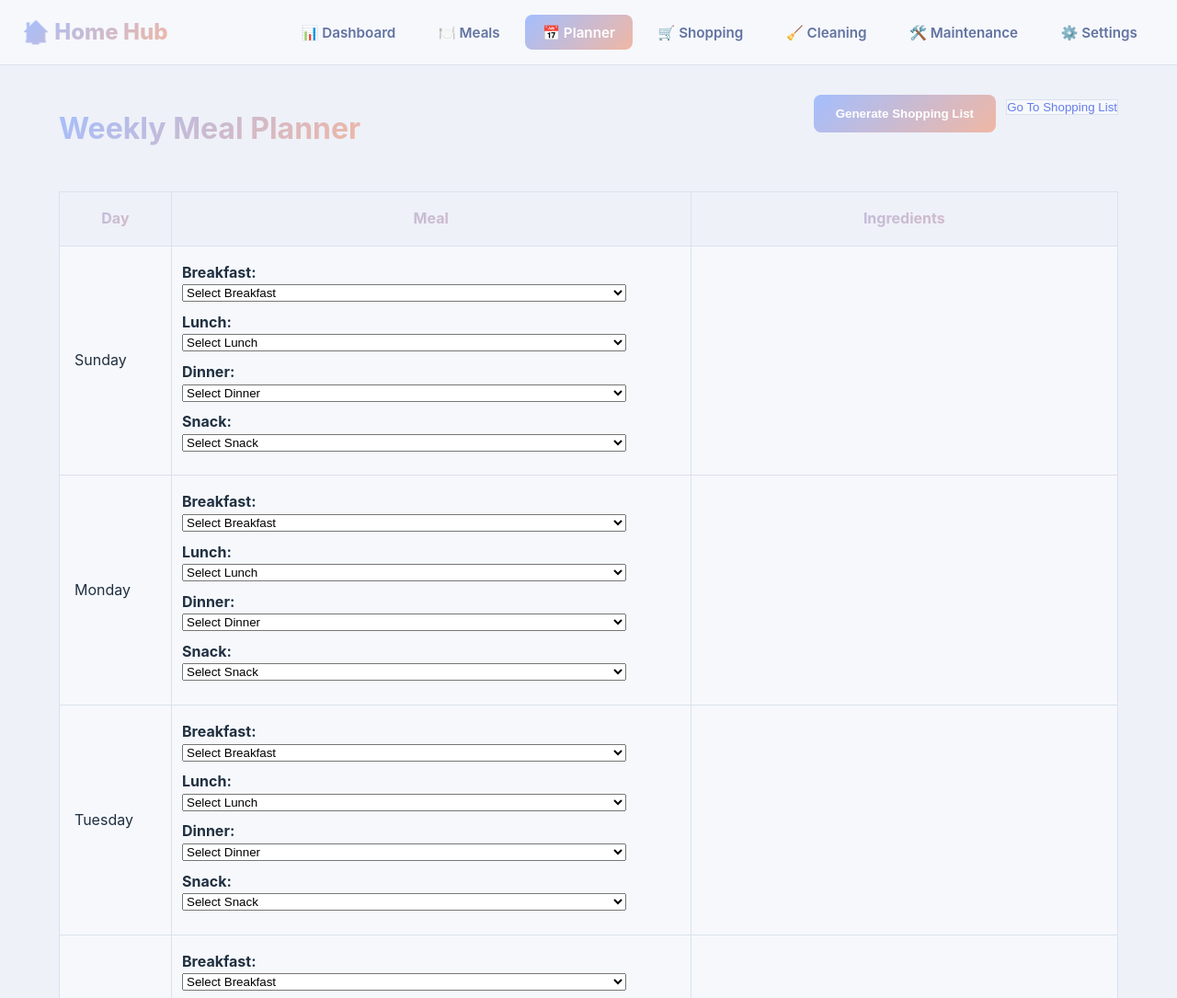
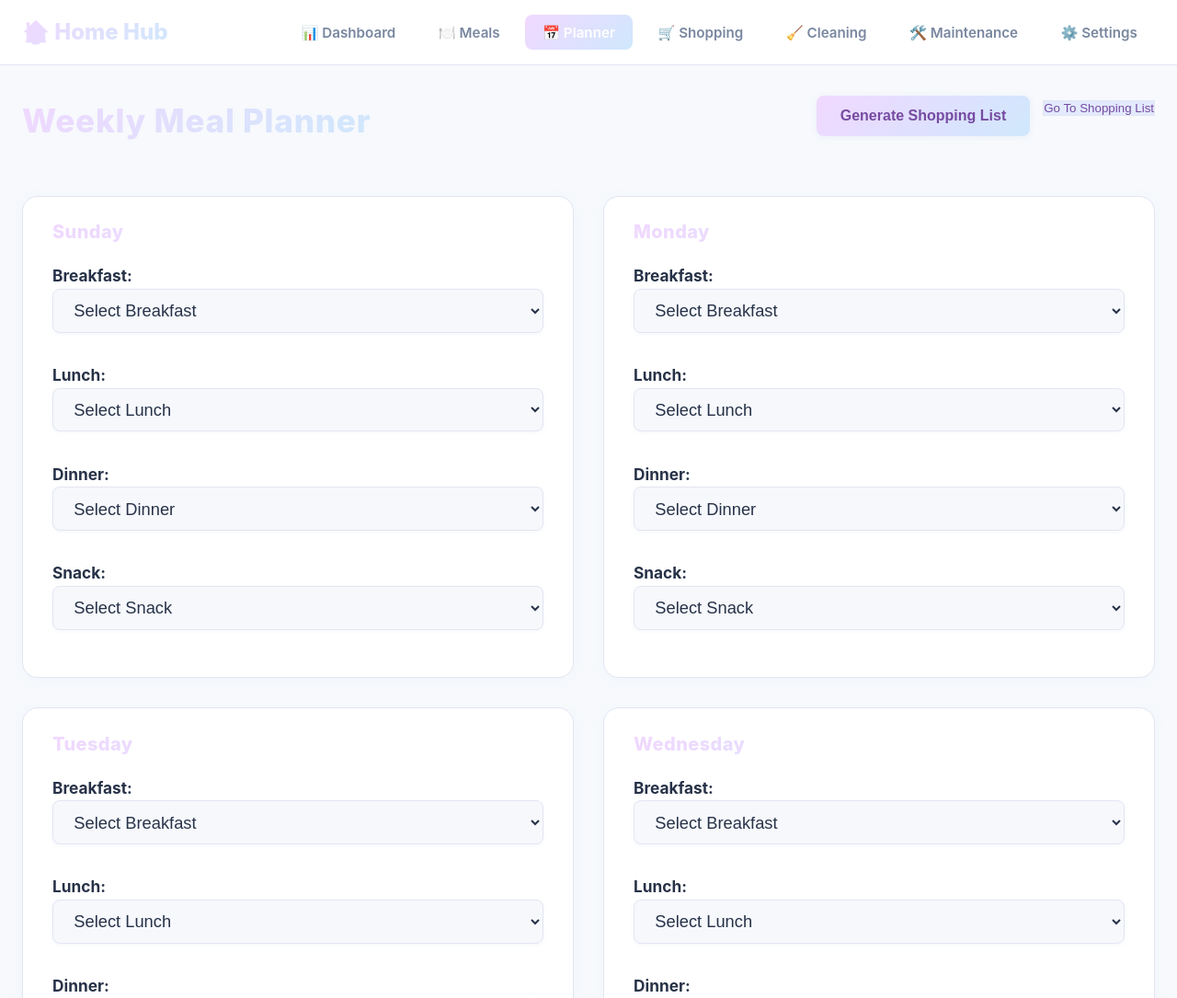
Before and after one commit to graemewright2005-ux/Home-Management-Hub, a plain HTML site: page pages/planner.html in a window 1280 px wide. Shown: the top 1085 px of the page at 92% size. Drawn offline with Linux system fonts and the light colour scheme.

Commit message:
Revamp planner.html with new styles and layout
Updated styles and structure for the planner page, enhancing layout and accessibility features.

```diff
--- a/pages/planner.html
+++ b/pages/planner.html
@@ -8,62 +8,131 @@
         :root {
             --primary: #667eea;
             --primary-dark: #764ba2;
-            --gradient: linear-gradient(135deg, #a4befe 0%, #f0b7a4 100%);
-            --bg: #eef1f8;
-            --card: #f6f8fc;
-            --text: #203040;
-            --text-dim: #6273a1;
-            --border: #dbe1ec;
+            --gradient: linear-gradient(135deg,#f1d8ff 0%, #cfe8fc 100%);
+            --bg: #f7f9fc;
+            --card: #fff;
+            --text: #273248;
+            --text-dim: #7987a0;
+            --border: #e3e6f2;
             --accent: #f59e42;
         }
-        body { font-family: -apple-system, BlinkMacSystemFont, 'Segoe UI', sans-serif; background: var(--bg); color: var(--text); line-height: 1.6; }
+        body {
+            font-family: -apple-system, BlinkMacSystemFont, 'Segoe UI', sans-serif;
+            background: var(--bg);
+            color: var(--text);
+            line-height: 1.6;
+            min-height:100vh;
+        }
         * { box-sizing: border-box; margin: 0; padding: 0;}
         .nav { background: var(--card); border-bottom: 1px solid var(--border); padding: 1rem 1.5rem; position: sticky; top: 0; z-index: 100;}
         .nav-content { max-width: 1400px; margin: 0 auto; display: flex; justify-content: space-between; align-items: center;}
         .nav-brand { font-size: 1.5rem; font-weight: 800; background: var(--gradient); -webkit-background-clip: text; -webkit-text-fill-color: transparent;}
-        .nav-toggle {display:none;}
         .nav-menu {display:flex;gap:0.5rem;list-style:none;}
         .nav-menu a {padding:0.6rem 1.2rem; border-radius:8px; text-decoration:none; color:var(--text-dim); font-weight:600;font-size:0.95rem; transition:all 0.2s;}
-        .nav-menu a:hover { background: rgba(102,126,234,0.1); color:var(--primary);}
+        .nav-menu a:hover { background: rgba(102,126,234,0.10); color:var(--primary);}
         .nav-menu a.active { background: var(--gradient); color: white; }
         @media(max-width:768px){
-            .nav-toggle{display:block;}
-            .nav-menu{position:fixed;top:70px;left:0;right:0;background:var(--card);flex-direction:column;padding:1rem;transform:translateY(-100%);opacity:0;pointer-events:none;transition:all 0.3s;}
-            .nav-menu.active{transform:translateY(0);opacity:1;pointer-events:all;}
-            .nav-menu a{width:100%;}
+            .nav-menu{flex-direction:column;}
         }
-        .container { max-width: 1200px; margin: 0 auto; padding: 2rem 1.5rem;}
-        .header { display: flex; justify-content: space-between; align-items: center; margin-bottom: 2rem; flex-wrap: wrap; gap:1rem;}
-        h1 { font-size:2rem; background:var(--gradient); -webkit-background-clip:text; -webkit-text-fill-color:transparent; margin:0;}
-        .planner-table { width:100%; border-collapse:collapse; margin-bottom:2rem;}
-        th,td { border:1px solid var(--border); padding:1rem; background:var(--card);}
-        th { background:var(--gradient); -webkit-background-clip:text; -webkit-text-fill-color:transparent; font-size:1rem;}
-        .planner-action { display:flex; gap: 0.7rem; margin-bottom:2rem;}
-        .btn { padding:0.8rem 1.5rem; border-radius:8px; font-weight:600; cursor:pointer; border:none; background: var(--gradient); color:white; transition:all 0.2s;}
-        .btn:hover{transform:translateY(-2px);}
-        .btn-secondary{ background:var(--card); color:var(--primary); border:1px solid var(--border);}
-        .btn-secondary:hover{ background:var(--primary); color:white;}
-        .meal-cell-content { display:flex; align-items:center; gap:0.6em; margin-bottom:0.15em; }
-        .meal-emoji { font-size:1.7em; margin-right:0.25em; }
-        .meal-title { font-weight:700; background:var(--gradient); -webkit-background-clip:text; -webkit-text-fill-color:transparent; margin-right:0.4em;}
-        .meal-type {font-size:0.92em; color:var(--text-dim);font-style:italic;background:rgba(102,126,234,0.13);border-radius:3px; padding:0 0.5em;}
-        .meal-diet {font-size:0.92em; color:#ea580c;background:rgba(245,158,66,0.13);border-radius:3px; padding:0 0.5em; margin-left:0.3em;}
-        .ingredients-list { display:block; font-size:0.97em; color: var(--text-dim); margin-left:2.2em; margin-top:-0.28em;}
-        .empty { color: var(--text-dim); font-size:1.02rem;}
-        .meal-select {width:90%;margin-bottom:0.3em;}
+        .container { max-width: 1400px; margin: 0 auto; padding: 2rem 1.5rem;}
+        .header {
+            display: flex; flex-wrap:wrap; justify-content: space-between; align-items: center; margin-bottom: 2rem; gap:1rem;
+        }
+        h1 {
+            font-size:2.2rem;
+            background:var(--gradient);
+            -webkit-background-clip:text;
+            -webkit-text-fill-color:transparent;
+            margin:0 0 0.6em 0;
+            letter-spacing: 0.02em;
+            font-weight: 800;
+        }
+        .planner-action { display:flex; gap: 0.9rem; margin-bottom:2rem; }
+        .btn {
+            padding:0.82rem 1.6rem;
+            border-radius:8px;
+            font-weight:600;
+            cursor:pointer;
+            border:none;
+            background: var(--gradient);
+            color:#764ba2;
+            font-size:1rem;
+            box-shadow:0 1px 6px #e3eaf8a0;
+            transition:background 0.18s, color 0.16s;
+        }
+        .btn:hover{ background: linear-gradient(120deg,#bdb4fc 0%, #c3f2ff 100%); color:#3a216d;}
+        .btn-secondary{
+            background:#e3eafe;
+            color:#764ba2;
+            border:1.5px solid var(--border);
+        }
+        .btn-secondary:hover{background:var(--gradient);color:#3a216d;}
+        /* Grid for planner days */
+        .planner-grid {
+            display: grid;
+            grid-template-columns: repeat(2, 1fr);
+            gap: 2rem;
+            margin-bottom:2rem;
+        }
+        @media(max-width:900px){
+            .planner-grid { grid-template-columns:1fr; gap:1rem;}
+        }
+        .day-card {
+            background:var(--card);
+            border:1.5px solid var(--border);
+            border-radius:17px;
+            box-shadow: 0 2px 14px 0 #cfe8fc25;
+            padding:1.4em 2em 1.2em 2em;
+            min-width:260px; max-width:620px;
+        }
+        .day-label {
+            font-size:1.25em;font-weight:800;background:var(--gradient);-webkit-background-clip:text;-webkit-text-fill-color:transparent;margin-bottom:0.9em;letter-spacing:0.02em;
+        }
+        .meal-block {
+            margin-bottom:1.6em; font-size:1.08em;
+        }
+        .meal-header { font-weight:700; margin-bottom:0.28em; color:#273248;}
+        .meal-cell-content { display:flex; align-items:center; gap:0.55em; margin-bottom:0.12em;}
+        .meal-emoji { font-size:1.48em; margin-right:0.15em; }
+        .meal-title { font-weight:700; background:var(--gradient); -webkit-background-clip:text; -webkit-text-fill-color:transparent; margin-right:0.33em; font-size:1.08em;}
+        .meal-type {font-size:0.97em; color:#576389; font-style:italic; background:#e3eafe; border-radius:3px; padding:0 0.4em;}
+        .meal-diet {font-size:0.97em; color:#b45309;background:#fff6ea;border-radius:3px; padding:0 0.4em; margin-left:0.3em;}
+        .clear-link {color:var(--primary-dark);cursor:pointer;font-size:0.97em;background:none;border:none;}
+        .clear-link:hover{text-decoration:underline;}
+        .meal-ingredients {font-size:1.01em; color:#a05718; margin-left:2.3em; margin-top:-0.22em;}
+        /* Dropdown styling for select (non-corporate look) */
+        .meal-select {
+            width:100%;
+            padding:0.62em 1em;
+            border-radius:8px;
+            border:1.5px solid var(--border);
+            background: #f6f8fc;
+            color: #273248;
+            font-size:1.06em;
+            font-weight:500;
+            transition: border 0.17s, box-shadow 0.17s;
+            margin-bottom:0.26em;
+            box-shadow:0 1px 4px #e3eaf868;
+        }
+        .meal-select:focus {
+            border-color: var(--primary-dark);
+            outline:none;
+            background:#e3eafe;
+            box-shadow:0 2px 8px #c3f2ff40;
+        }
+        .empty { color: var(--text-dim); font-size:1.02rem; margin-top:2em; text-align:center;}
         @media(max-width:660px){
-            th, td { padding:0.4rem;}
-            .ingredients-list { margin-left:0.8em;}
+            .meal-block {font-size:1em;}
+            .day-label {font-size:1.1em;}
+            .planner-grid {padding-left:0;padding-right:0;}
+            .day-card{min-width:0;padding:1em 0.7em;}
         }
-        .clear-link {color:var(--primary);cursor:pointer;font-size:0.98em;background:none;border:none;}
-        .clear-link:hover{text-decoration:underline;}
     </style>
 </head>
 <body>
-<nav class="nav">
+<nav class="nav" aria-label="Main navigation">
     <div class="nav-content">
         <div class="nav-brand">🏠 Home Hub</div>
-        <button class="nav-toggle" onclick="document.getElementById('navMenu').classList.toggle('active')">☰</button>
         <ul class="nav-menu" id="navMenu">
             <li><a href="../index.html">📊 Dashboard</a></li>
             <li><a href="meals.html">🍽️ Meals</a></li>
@@ -83,24 +152,18 @@
             <a href="shopping.html"><button class="btn-secondary">Go To Shopping List</button></a>
         </div>
     </div>
-    <table class="planner-table">
-        <thead>
-            <tr>
-                <th style="width:110px;">Day</th>
-                <th>Meal</th>
-                <th>Ingredients</th>
-            </tr>
-        </thead>
-        <tbody id="plannerRows"></tbody>
-    </table>
-    <div class="empty" id="emptyPlanner" style="display:none;">No meals planned this week. Add meals using the Meals page or manually below.</div>
+    <div class="planner-grid" id="plannerGrid"></div>
+    <div class="empty" id="emptyPlanner" style="display:none;">No meals planned this week. Add meals using the Meals page or select meals below.</div>
 </div>
 <script>
 const WEEKDAYS = ["Sunday","Monday","Tuesday","Wednesday","Thursday","Friday","Saturday"];
 const MEAL_TIMES = ["Breakfast", "Lunch", "Dinner", "Snack"];
 const meals = JSON.parse(localStorage.getItem('hubMeals')||'[]');
-function getMealOptions(){
-    return meals.map(m=>`<option value="${m.id}">${m.title} (${m.type})</option>`).join('');
+// Return meal options with emoji and type, grouped
+function getMealOptions(mt){
+    return meals.map(m=>
+        `<option value="${m.id}">${m.emoji ? m.emoji+" " : ""}${m.title} (${m.type||mt})</option>`
+    ).join('');
 }
 function loadPlanner(){
     let planner = JSON.parse(localStorage.getItem('hubPlanner')||'[]');
@@ -111,56 +174,56 @@ function loadPlanner(){
     return planner;
 }
 function savePlanner(planner){ localStorage.setItem('hubPlanner', JSON.stringify(planner)); }
+// Accessibility: escape content
+function escapeHTML(str) {
+    if (!str) return '';
+    return str.replace(/[&<>"']/g,
+        function(m) { return {'&':'&amp;','<':'&lt;','>':'&gt;','"':'&quot;',"'":'&#39;'}[m]; });
+}
 
 function renderPlanner(){
     let planner = loadPlanner();
-    let rows = '';
     let isEmpty = true;
-
+    let gridHTML = '';
     for(let i=0;i<7;i++){
         let slot = planner[i].slots;
-        let mealCells = '';
+        let blocks = '';
         MEAL_TIMES.forEach(mt=>{
             let mealObj = slot[mt] ? meals.find(m=>m.id === slot[mt].id) || slot[mt] : null;
-            let mealPreview = '';
+            let mealCell = '';
             if(mealObj && mealObj.title){
                 isEmpty = false;
-                mealPreview = `
-                    <div class="meal-cell-content">
-                        <span class="meal-emoji">${mealObj.emoji||""}</span>
-                        <span class="meal-title">${mealObj.title}</span>
-                        <span class="meal-type">${mt.toLowerCase()}</span>
-                        ${mealObj.diet && mealObj.diet.length ? `<span class="meal-diet">${mealObj.diet.join(', ')}</span>`:''}
-                        <button class="clear-link" onclick="clearMeal(event, ${i}, '${mt}')">Clear</button>
-                    </div>
+                mealCell = `
+                <div class="meal-cell-content">
+                    <span class="meal-emoji">${escapeHTML(mealObj.emoji||"")}</span>
+                    <span class="meal-title">${escapeHTML(mealObj.title)}</span>
+                    <span class="meal-type">${mt.toLowerCase()}</span>
+                    ${mealObj.diet && mealObj.diet.length ? `<span class="meal-diet">${escapeHTML(mealObj.diet.join(', '))}</span>` :''}
+                    <button class="clear-link" onclick="clearMeal(event, ${i}, '${mt}')">Clear</button>
+                </div>
+                <div class="meal-ingredients">${ (mealObj.ing&&mealObj.ing.length)? escapeHTML(mealObj.ing.join(', ')) : ''}</div>
                 `;
             } else {
-                mealPreview = `
-                    <div class="meal-cell-content">
-                        <select class="meal-select" onchange="setMeal(${i},'${mt}',this.value)">
-                            <option value="">Select ${mt}</option>${getMealOptions()}
-                        </select>
-                    </div>
+                mealCell = `
+                    <select class="meal-select" onchange="setMeal(${i},'${mt}',this.value)">
+                        <option value="">Select ${mt}</option>${getMealOptions(mt)}
+                    </select>
                 `;
             }
-            let ingPreview = (mealObj && mealObj.ing && mealObj.ing.length)
-                ? `<div class="ingredients-list">${mealObj.ing.join(', ')}</div>`
-                : '';
-            mealCells += `<div style="margin-bottom:0.35em;">
-                <strong>${mt}:</strong>
-                ${mealPreview}
-                ${ingPreview}
+            blocks += `<div class="meal-block">
+                <span class="meal-header">${mt}:</span><br>${mealCell}
             </div>`;
         });
-
-        rows += `<tr>
-            <td>${WEEKDAYS[i]}</td>
-            <td style="padding:1em 1em 1em 0.7em;">${mealCells}</td>
-            <td></td>
-        </tr>`;
+        gridHTML += `
+        <div class="day-card">
+            <div class="day-label">${WEEKDAYS[i]}</div>
+            <div>${blocks}</div>
+        </div>
+        `;
     }
-    document.getElementById('plannerRows').innerHTML = rows;
+    document.getElementById('plannerGrid').innerHTML = gridHTML;
     document.getElementById('emptyPlanner').style.display = isEmpty ? "block":"none";
+    // Repopulate selects
     let plannerData = loadPlanner();
     let selects = document.querySelectorAll('.meal-select');
     selects.forEach((s,idx) => {
@@ -223,7 +286,8 @@ function generateShoppingListFromPlanner() {
     localStorage.setItem('hubShopping', JSON.stringify(shopping));
     alert("Weekly meals added to shopping list!");
 }
-renderPlanner();
+// Render on load
+window.addEventListener('DOMContentLoaded', renderPlanner);
 </script>
 </body>
 </html>
```
